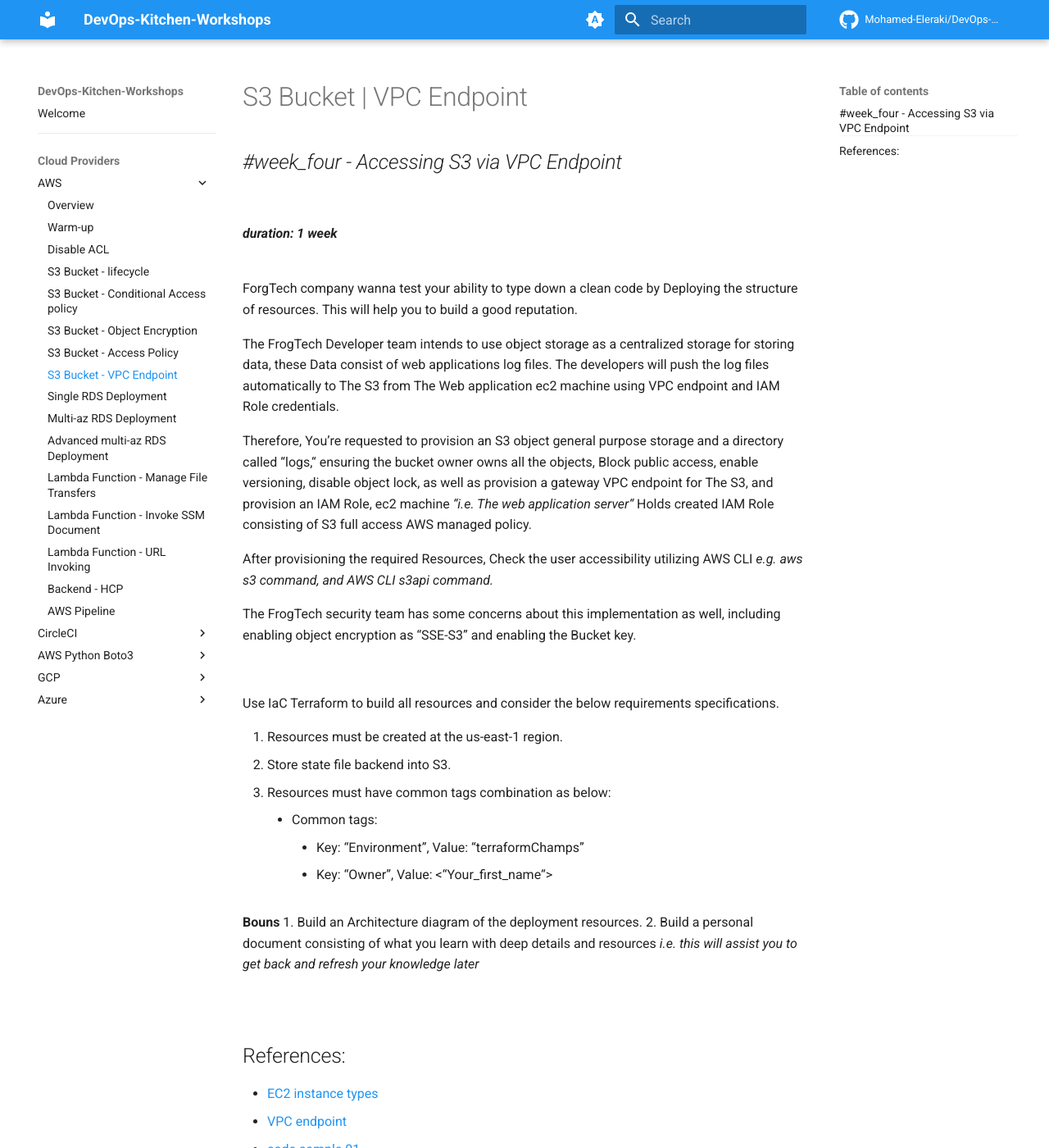
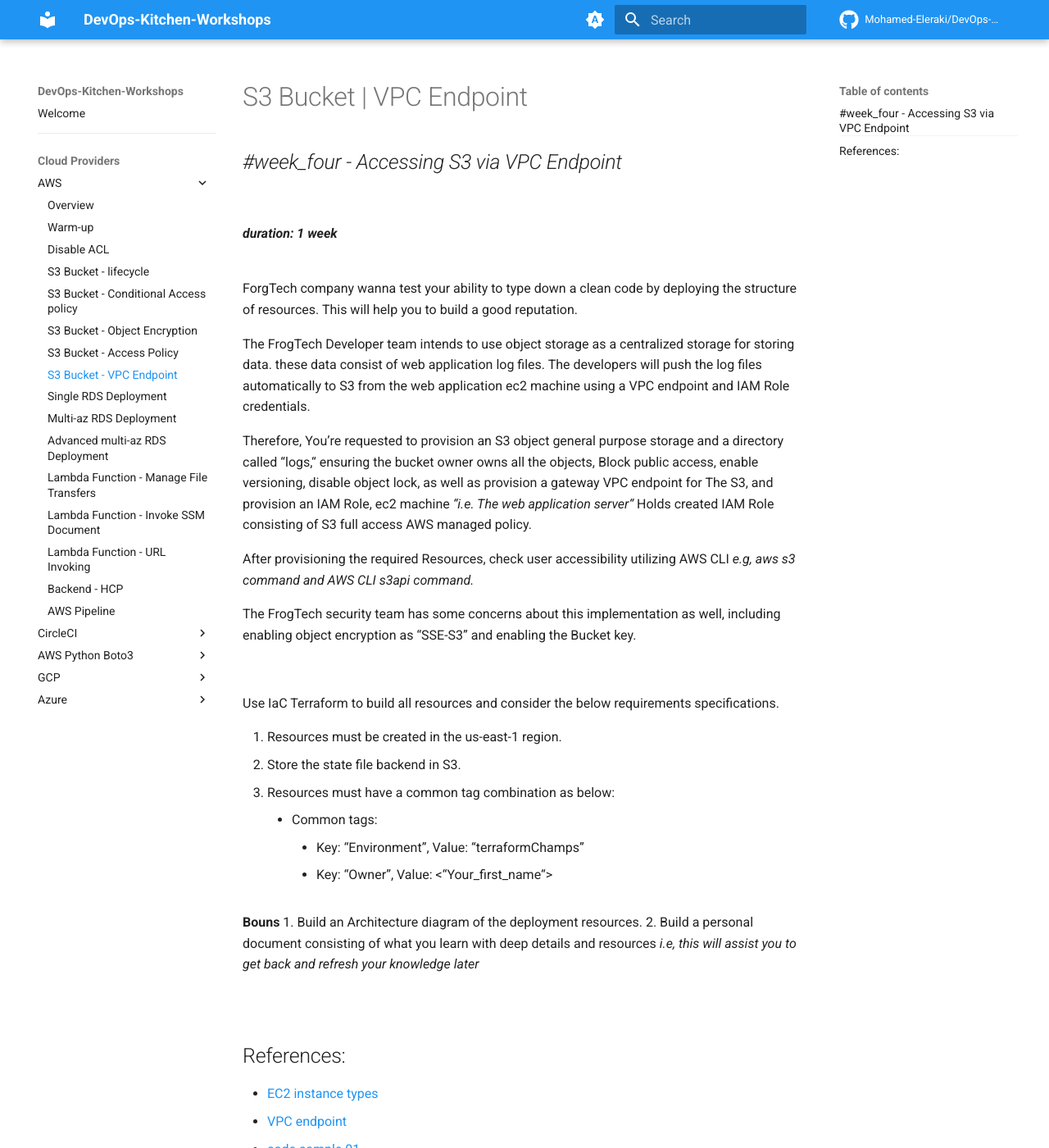
Before and after one commit to Mohamed-Eleraki/DevOps-Kitchen-Workshop, an MkDocs documentation site: the page built from docs/aws/s3-bucket-vpc-endpoint.md, in a window 1280 px wide and 1400 px high. Shown: the whole window at 82% size. Built offline with MkDocs 1.6.1 and Material for MkDocs 9.7.7, drawn with Linux system fonts in a browser that asks for light colours; comment, search, counter and statistics services are not loaded; the version menu is left out.

Commit message:
Update s3-bucket-vpc-endpoint.md

```diff
--- a/docs/aws/s3-bucket-vpc-endpoint.md
+++ b/docs/aws/s3-bucket-vpc-endpoint.md
@@ -4,11 +4,11 @@
 
 **_duration: 1 week_**<br><br>
 
-ForgTech company wanna test your ability to type down a clean code by Deploying the structure of resources. This will help you to build a
+ForgTech company wanna test your ability to type down a clean code by deploying the structure of resources. This will help you to build a
 good reputation.
 
-The FrogTech Developer team intends to use object storage as a centralized storage for storing data, these Data consist of web applications
-log files. The developers will push the log files automatically to The S3 from The Web application ec2 machine using VPC endpoint and IAM
+The FrogTech Developer team intends to use object storage as a centralized storage for storing data. these data consist of web application
+log files. The developers will push the log files automatically to S3 from the web application ec2 machine using a VPC endpoint and IAM
 Role credentials.
 
 Therefore, You’re requested to provision an S3 object general purpose storage and a directory called “logs,“ ensuring the bucket owner
@@ -16,7 +16,7 @@
 and provision an IAM Role, ec2 machine _“i.e. The web application server“_ Holds created IAM Role consisting of S3 full access AWS
 managed policy.
 
-After provisioning the required Resources, Check the user accessibility utilizing AWS CLI _e.g. aws s3 command, and AWS CLI s3api
+After provisioning the required Resources, check user accessibility utilizing AWS CLI _e.g, aws s3 command and AWS CLI s3api
 command._
 
 The FrogTech security team has some concerns about this implementation as well, including enabling object encryption as “SSE-S3” and
@@ -26,16 +26,16 @@
 
 Use IaC Terraform to build all resources and consider the below requirements specifications.
 
-1. Resources must be created at the us-east-1 region.
-2. Store state file backend into S3.
-3. Resources must have common tags combination as below:
+1. Resources must be created in the us-east-1 region.
+2. Store the state file backend in S3.
+3. Resources must have a common tag combination as below:
     - Common tags:
         - Key: “Environment”, Value: “terraformChamps”
         - Key: “Owner”, Value: <“Your_first_name“>
 
 **Bouns**
 1. Build an Architecture diagram of the deployment resources.
-2. Build a personal document consisting of what you learn with deep details and resources _i.e. this will assist you to get back and refresh_
+2. Build a personal document consisting of what you learn with deep details and resources _i.e, this will assist you to get back and refresh_
     _your knowledge later_
 
 <br>
```
